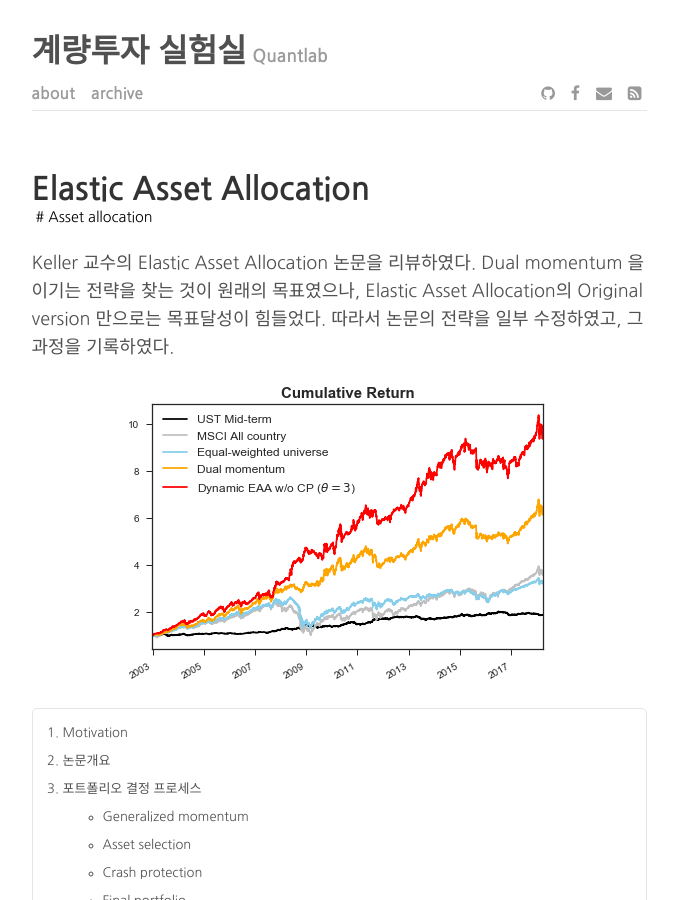
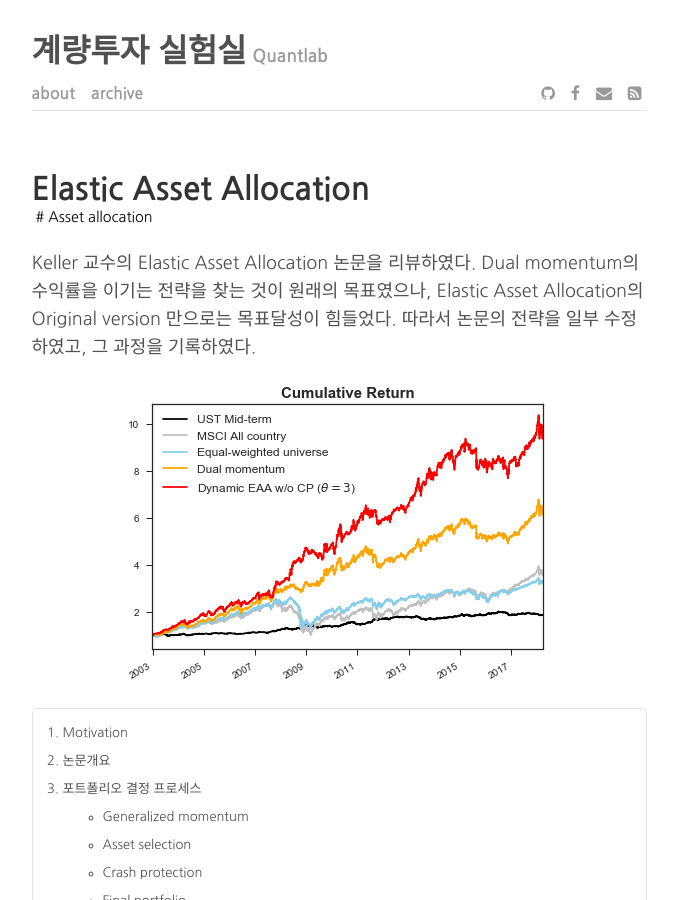
Before and after one commit to gem763/gem763.github.io, a Jekyll site: the page built from _posts/2018-07-09-Elastic-Asset-Allocation.md, in a window 1280 px wide and 900 px high. Shown: the whole window, without its empty margins (301-979 px from the left). Built offline with Jekyll 4.4.1, drawn with Linux system fonts in a browser that asks for light colours; formulas are drawn with MathJax 3; comment, search, counter and statistics services are not loaded.

Commit message:
Uploaded by https://stackedit.io/

```diff
--- a/_posts/2018-07-09-Elastic-Asset-Allocation.md
+++ b/_posts/2018-07-09-Elastic-Asset-Allocation.md
@@ -7,7 +7,7 @@ excerpt_separator: <!--more-->
 
 ---
 
-Keller 교수의 Elastic Asset Allocation 논문을 리뷰하였다. Dual momentum 을 이기는 전략을 찾는 것이 원래의 목표였으나, Elastic Asset Allocation의 Original version 만으로는 목표달성이 힘들었다. 따라서 논문의 전략을 일부 수정하였고, 그 과정을 기록하였다.
+Keller 교수의 Elastic Asset Allocation 논문을 리뷰하였다. Dual momentum의 수익률을 이기는 전략을 찾는 것이 원래의 목표였으나, Elastic Asset Allocation의 Original version 만으로는 목표달성이 힘들었다. 따라서 논문의 전략을 일부 수정하였고, 그 과정을 기록하였다.
 
 <center><img src="https://gem763.github.io/assets/img/20180708/cum_optima_3.PNG" alt="cum_optima_3"/></center>
 
```
